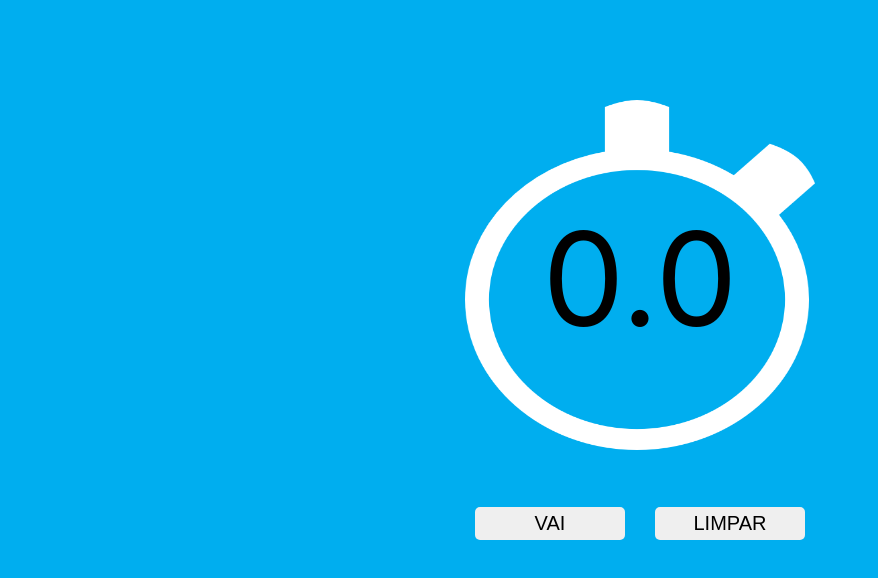
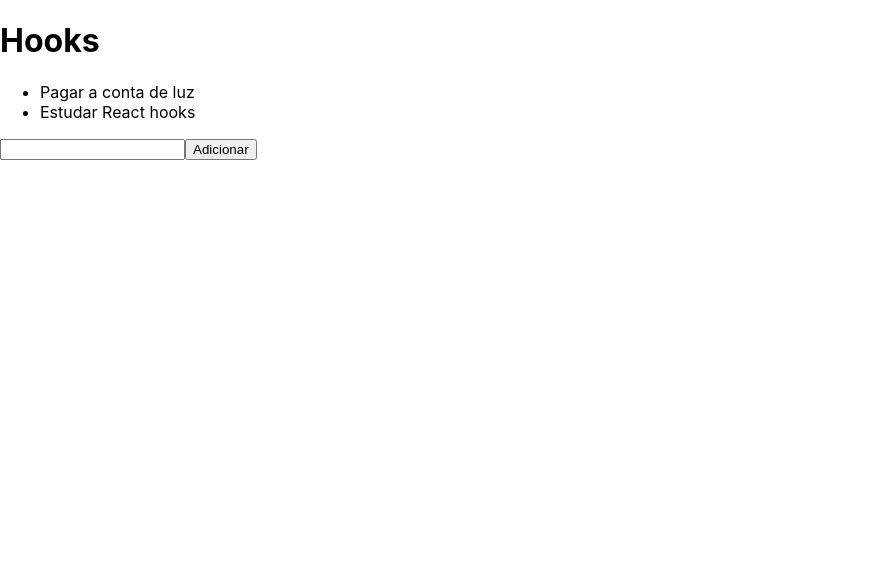
Before and after one commit to ByMaluf/Projeto_React, a React (Create React App) app: page / in a window 1280 px wide. Shown: the top 578 px of the page, without its empty margins (0-878 px from the left). Built offline with nearby package versions, Linux system fonts and the light colour scheme.

Commit message:
Functions Components - Utilizando Hooks

```diff
--- a/src/App.js
+++ b/src/App.js
@@ -1,68 +1,39 @@
-import React, { Component } from "react";
-import "./styles.css";
+import React, { useState } from 'react';
 
-class Membro extends Component {
-  constructor(props) {
-    super(props);
-    this.state = {
-      numero: 0,
-      botao: "VAI",
-    };
+function App() {
+  const [tarefas, setTarefas] = React.useState([
+    'Pagar a conta de luz',
+    'Estudar React hooks',
+  ]);
 
-    this.timer = null;
-    this.vai = this.vai.bind(this);
-    this.limpar = this.limpar.bind(this);
+  const [input, setInput] = React.useState('');
+
+  function handleAdd() {
+    setTarefas([...tarefas, input]);
+    setInput('');
   }
 
-  vai() {
-    let state = this.state;
-    if (this.timer !== null) {
-      clearInterval(this.timer);
-      this.timer = null;
-      state.botao = "VAI";
-    } else {
-      this.timer = setInterval(() => {
-        let state = this.state;
-        state.numero += 0.1;
-        this.setState(state);
-      }, 100);
-      state.botao = "PAUSAR";
-    }
-    this.setState(state);
-  }
+  return (
+    <React.Fragment>
+      <h1>Hooks</h1>
 
-  limpar() {
-    if (this.timer !== null) {
-      clearInterval(this.timer);
-      this.timer = null;
-    }
+      <ul>
+        {tarefas.map((tarefa, index) => (
+          <li key={index}>{tarefa}</li>
+        ))}
+      </ul>
 
-    let state = this.state;
-    state.numero = 0;
-    state.botao = "VAI";
-    this.setState(state);
-  }
+      <input
+        type="text"
+        value={input}
+        onChange={(e) => setInput(e.target.value)} // Corrigido aqui
+      />
 
-  render() {
-    return (
-      <div className="container">
-        <img
-          src={require("./assets/cronometro.png")}
-          alt="cronometro"
-          className="img"
-        />
-        <p className="timer">{this.state.numero.toFixed(1)}</p>
-        <div className="areaBtn">
-          <button onClick={this.vai} className="botao">
-            {this.state.botao}
-          </button>
-          <button onClick={this.limpar} className="botao">
-            LIMPAR
-          </button>
-        </div>
-      </div>
-    );
-  }
+      <button type="button" onClick={handleAdd}>
+        Adicionar
+      </button>
+    </React.Fragment>
+  );
 }
 
-export default Membro;
+export default App;
--- a/src/index.css
+++ b/src/index.css
@@ -5,7 +5,6 @@ body {
     sans-serif;
   -webkit-font-smoothing: antialiased;
   -moz-osx-font-smoothing: grayscale;
-  background-color: #00aeef;
 }
 
 code {
--- a/src/styles.css
+++ /dev/null
@@ -1,42 +0,0 @@
-.container {
-  display: flex;
-  width: 100%;
-  align-items: center;
-  justify-content: center;
-  flex-direction: column;
-}
-
-.img {
-  width: 350px;
-  height: 350px;
-  padding-top: 100px;
-}
-
-.timer {
-  font-size: 130px;
-  margin-top: -250px;
-}
-
-.areaBtn {
-  margin-top: 20px;
-  display: flex;
-}
-
-.botao {
-  width: 150px;
-  background-color: 20px;
-  font-size: 20px;
-  text-align: center;
-  border-radius: 5px;
-  margin-left: 15px;
-  margin-right: 15px;
-  border: none;
-  cursor: pointer;
-  padding: 5px;
-}
-
-.botao:hover{
-    opacity: 0.7;
-    color: #000;
-    transition: all 0.50s;
-}
```
Also changed, not shown: 1 other file (tests, documents, lock files or other folders).
